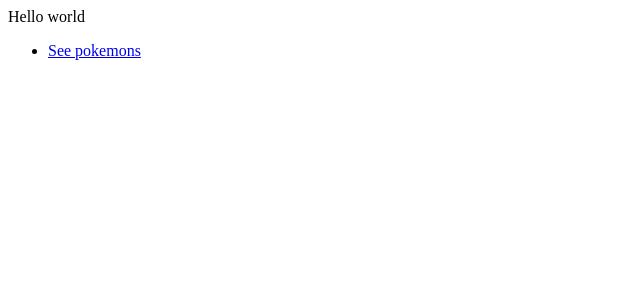
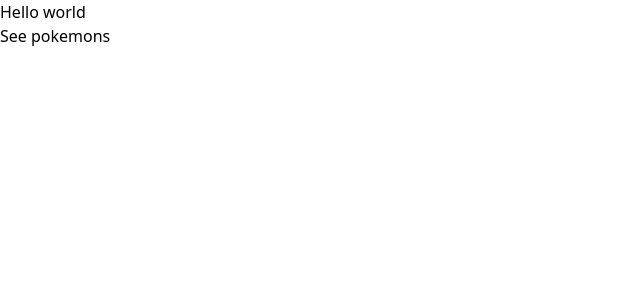
Before and after one commit to mnaki/nextnaki, a Next.js app: page / in a window 1280 px wide. Shown: the top 300 px of the page, without its empty margins (0-640 px from the left). Built offline with nearby package versions, Linux system fonts and the light colour scheme.

Commit message:
update tailwind

```diff
--- /dev/null
+++ b/pages/_app.js
@@ -0,0 +1,7 @@
+import '../styles/globals.css'
+
+function MyApp({ Component, pageProps }) {
+    return <Component {...pageProps} />
+}
+
+export default MyApp
--- a/pages/pokemons/index.jsx
+++ b/pages/pokemons/index.jsx
@@ -39,34 +39,40 @@ export default function Spookymons() {
 
 
     return <>
-        <div>
-            {/* <pre>{JSON.stringify(pokemonData, false, 2)}</pre> */}
-            <Head>
-                <title>Spookymons!</title>
-            </Head>
-            <h1>Pokemon list</h1>
-            {pokemonUrlList && pokemonUrlList.map(pokemon => <div key={pokemon.name}>
-                <h2>{pokemon.name}</h2>
-                <h3>{pokemon.url}</h3>
-                <div><img src={pokemonData[pokemon.url] && pokemonData[pokemon.url].sprites.front_default} alt="" /></div>
-            </div>)}
-        </div>
+        <Head>
+            <title>Spookymons!</title>
+        </Head>
+        <h1>Pokemon list</h1>
+        {pokemonUrlList && pokemonUrlList.map(pokemon => (
+            <figure key={pokemon.name} className={""}>
+
+                <img className={""} src={pokemonData[pokemon.url] && pokemonData[pokemon.url].sprites.front_default} alt={pokemon.name} title={pokemon.name}></img>
+
+                <div className={""}>
+
+                    <blockquote>
+                        <p className={"text-lg font-semibold"}>
+                            “Tailwind CSS is the only framework that I've seen scale
+                            on large teams. It’s easy to customize, adapts to any design,
+                            and the build size is tiny.”
+                        </p>
+                    </blockquote>
+
+                    <figcaption className={"font-medium"}>
+
+                        <div className={"text-cyan-600"}>
+                            {pokemon.name}
+                        </div>
+
+                        <div className={"text-gray-500"}>
+                            <a href={pokemon.url}>{pokemon.url}</a>
+                        </div>
+
+                    </figcaption>
+
+                </div>
+
+            </figure>
+        ))}
     </>
 }
-
-// const getPokemonData = ({ pokemonUrl }) => {
-//     const [pokemonData, setPokemonData] = useState({});
-
-//     useEffect(() => {
-//         fetch(pokemonUrl).then(fetched => {
-//             fetched.json().then(data => {
-//                 console.table(data.results.slice(0, 4))
-//                 setPokemonData(data.results)
-//             })
-//         })
-//     }, [])
-
-//     return <>
-//         <pre>{JSON.stringify(pokemonData, false, 2)}</pre>
-//     </>
-// }
--- /dev/null
+++ b/postcss.config.js
@@ -0,0 +1,6 @@
+module.exports = {
+  plugins: {
+    tailwindcss: {},
+    autoprefixer: {},
+  },
+}
--- /dev/null
+++ b/styles/globals.css
@@ -0,0 +1,3 @@
+@tailwind base;
+@tailwind components;
+@tailwind utilities;
--- /dev/null
+++ b/tailwind.config.js
@@ -0,0 +1,11 @@
+module.exports = {
+  purge: [],
+  darkMode: false, // or 'media' or 'class'
+  theme: {
+    extend: {},
+  },
+  variants: {
+    extend: {},
+  },
+  plugins: [],
+}
```
Also changed, not shown: package.json (+9 -4 lines), 2 other files (tests, documents, lock files or other folders).
